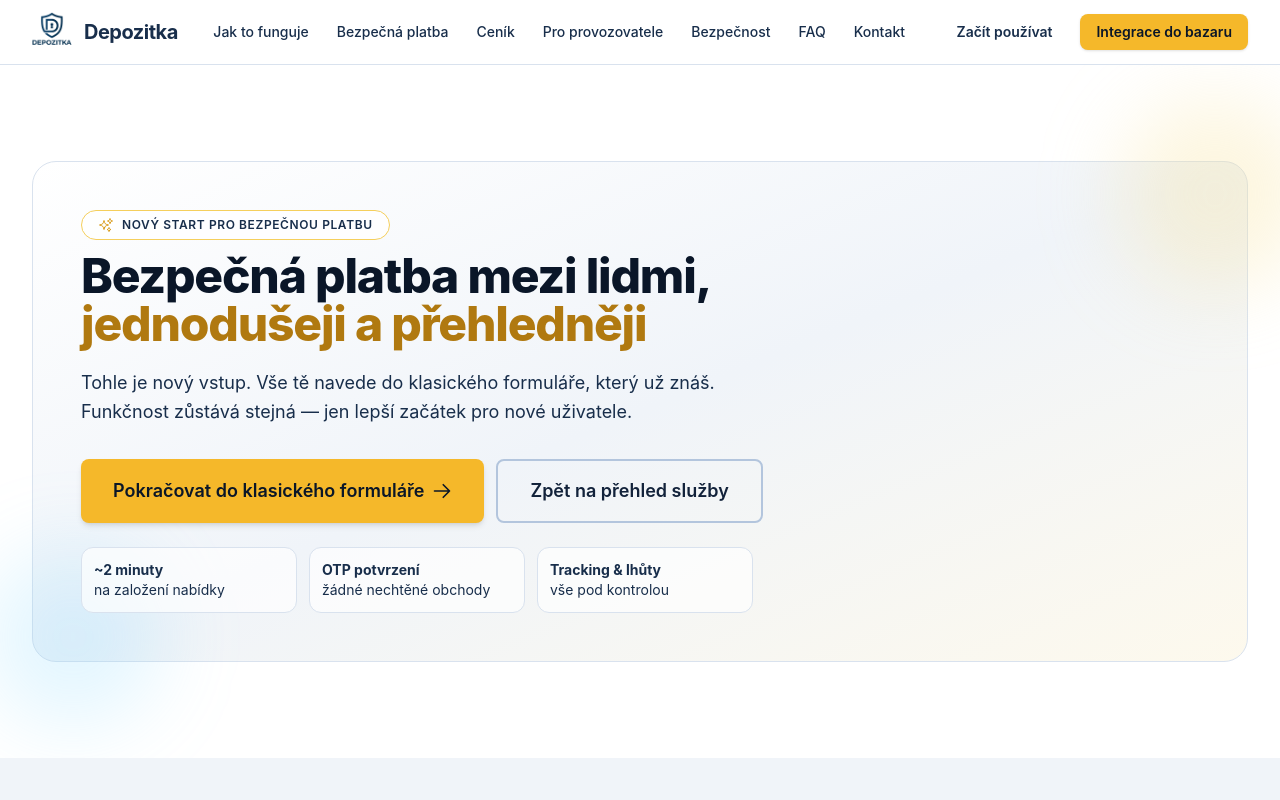
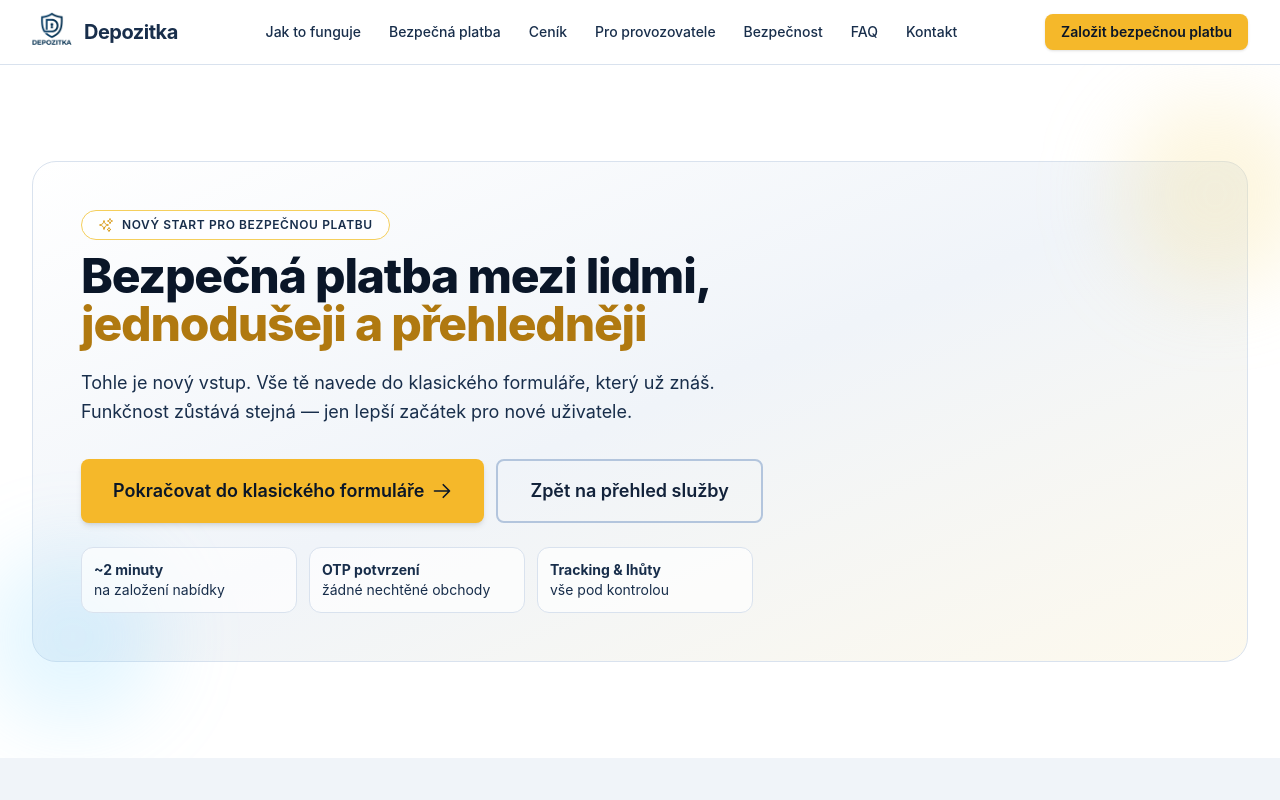
Before and after one commit to Vokurcak68/depozitka-web, a Next.js app: page /bezpecna-platba/start in a window 1280 px wide. Shown: the top 800 px of the page. Built offline with nearby package versions, Linux system fonts and the light colour scheme.

Commit message:
feat(navbar): replace CTA with secure payment entrypoint

```diff
--- a/src/components/Navbar.tsx
+++ b/src/components/Navbar.tsx
@@ -58,16 +58,10 @@ export default function Navbar() {
 
           <div className="hidden lg:flex items-center gap-3">
             <Link
-              href="/kontakt"
-              className="px-4 py-2 text-sm font-semibold text-navy-700 hover:text-gold-500 transition-colors"
-            >
-              Začít používat
-            </Link>
-            <Link
-              href="/pro-provozovatele"
+              href="/bezpecna-platba"
               className="px-4 py-2 text-sm font-semibold bg-gold-400 text-navy-900 rounded-lg hover:bg-gold-500 transition-colors shadow-sm"
             >
-              Integrace do bazaru
+              Založit bezpečnou platbu
             </Link>
           </div>
 
@@ -101,11 +95,11 @@ export default function Navbar() {
                 </Link>
               ))}
               <Link
-                href="/pro-provozovatele"
+                href="/bezpecna-platba"
                 className="mt-2 mx-3 px-4 py-2.5 text-sm font-semibold bg-gold-400 text-navy-900 rounded-lg text-center"
                 onClick={() => setOpen(false)}
               >
-                Integrace do bazaru
+                Založit bezpečnou platbu
               </Link>
             </div>
           </div>
```
